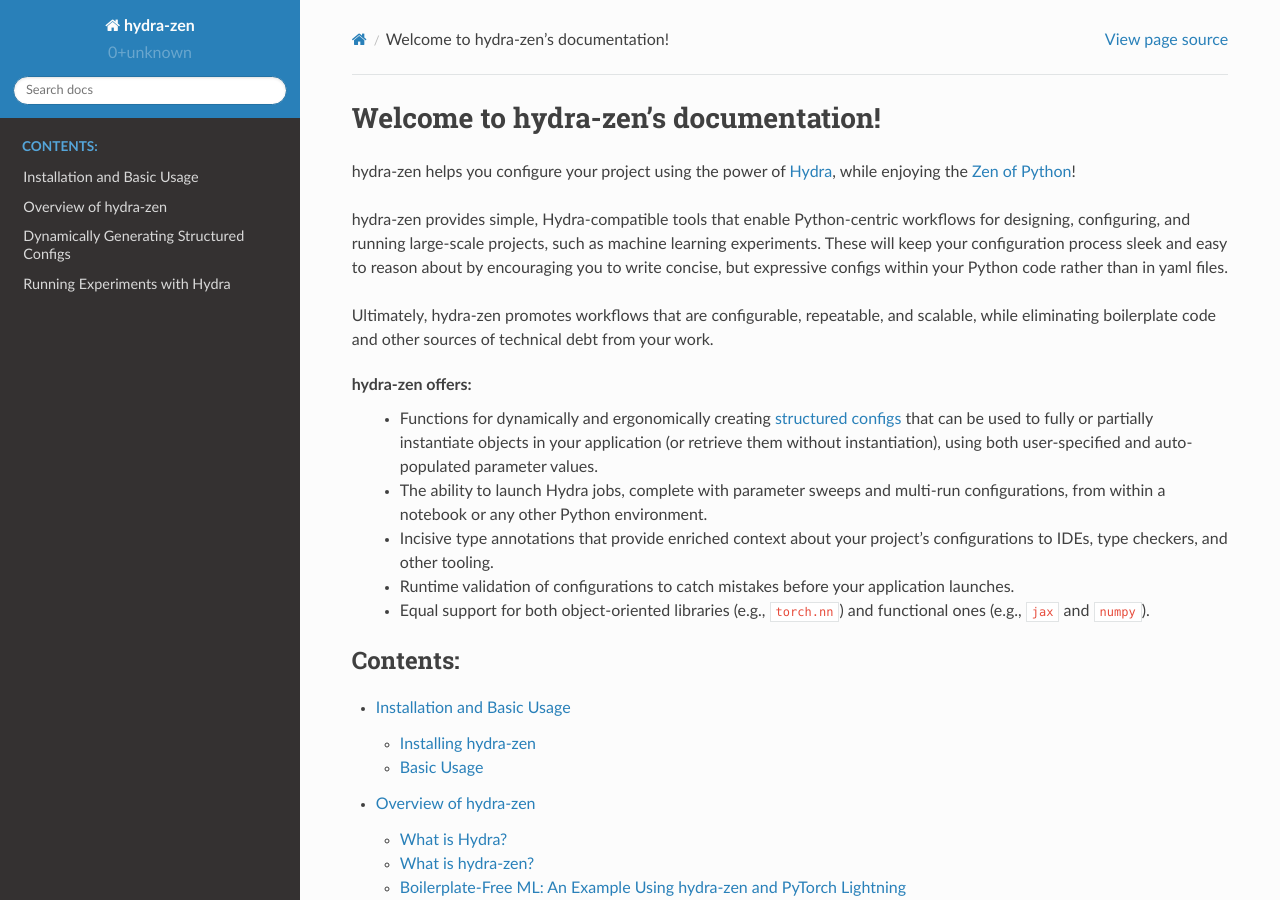
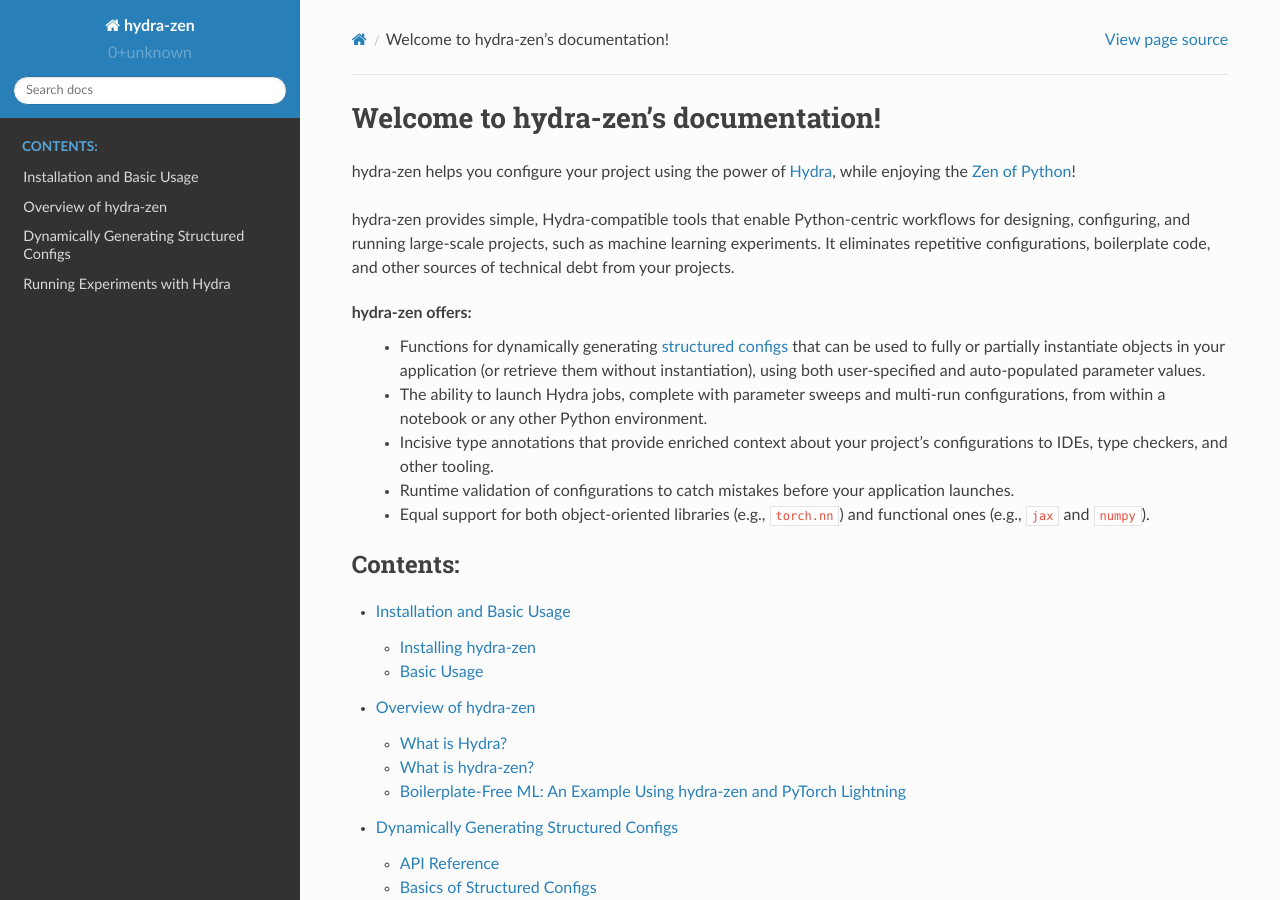
Before and after one commit to mit-ll-responsible-ai/hydra-zen, a Sphinx documentation site: the page built from docs/source/index.rst, in a window 1280 px wide and 900 px high. Built offline with Sphinx 7.4.7 and the Read the Docs theme 2.0.0, drawn with Linux system fonts in a browser that asks for light colours.

Commit message:
update landing page

```diff
--- a/docs/source/index.rst
+++ b/docs/source/index.rst
@@ -9,12 +9,10 @@
 hydra-zen helps you configure your project using the power of `Hydra <https://github.com/facebookresearch/hydra>`_, while enjoying the `Zen of Python <https://www.python.org/dev/peps/pep-0020/>`_!
 
 hydra-zen provides simple, Hydra-compatible tools that enable Python-centric workflows for designing, configuring, and running large-scale projects, such as machine learning experiments.
-These will keep your configuration process sleek and easy to reason about by encouraging you to write concise, but expressive configs within your Python code rather than in yaml files.
-
-Ultimately, hydra-zen promotes workflows that are configurable, repeatable, and scalable, while eliminating boilerplate code and other sources of technical debt from your work.
+It eliminates repetitive configurations, boilerplate code, and other sources of technical debt from your projects.
 
 hydra-zen offers:
-  - Functions for dynamically and ergonomically creating `structured configs <https://hydra.cc/docs/next/tutorials/structured_config/schema/>`_ that can be used to fully or partially instantiate objects in your application (or retrieve them without instantiation), using both user-specified and auto-populated parameter values.
+  - Functions for dynamically generating `structured configs <https://hydra.cc/docs/next/tutorials/structured_config/schema/>`_ that can be used to fully or partially instantiate objects in your application (or retrieve them without instantiation), using both user-specified and auto-populated parameter values.
   - The ability to launch Hydra jobs, complete with parameter sweeps and multi-run configurations, from within a notebook or any other Python environment.
   - Incisive type annotations that provide enriched context about your project's configurations to IDEs, type checkers, and other tooling.
   - Runtime validation of configurations to catch mistakes before your application launches.
```
